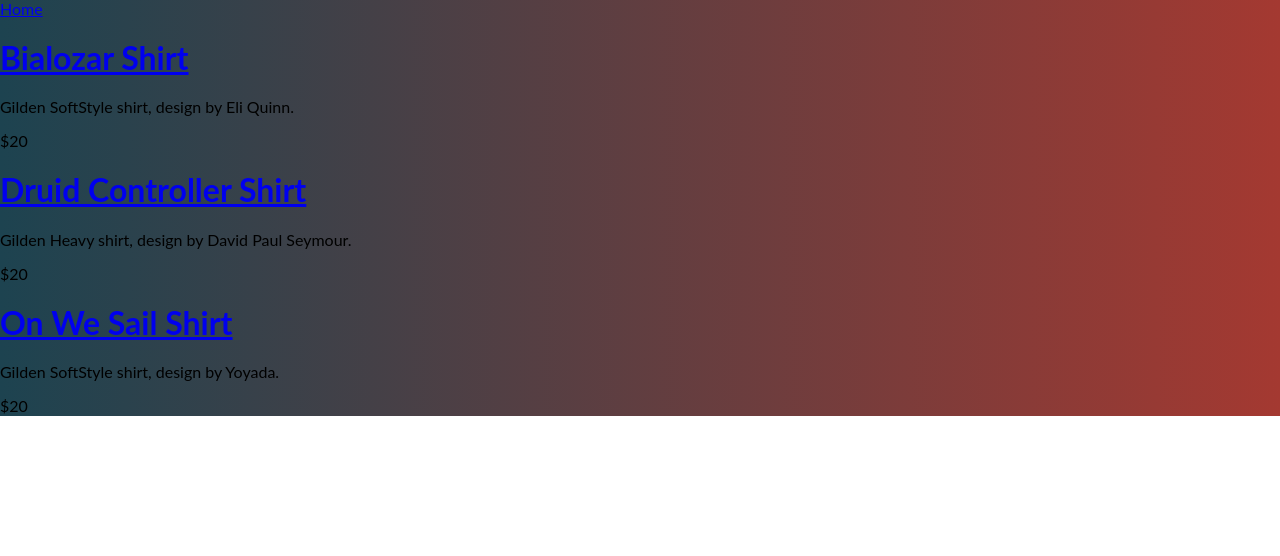
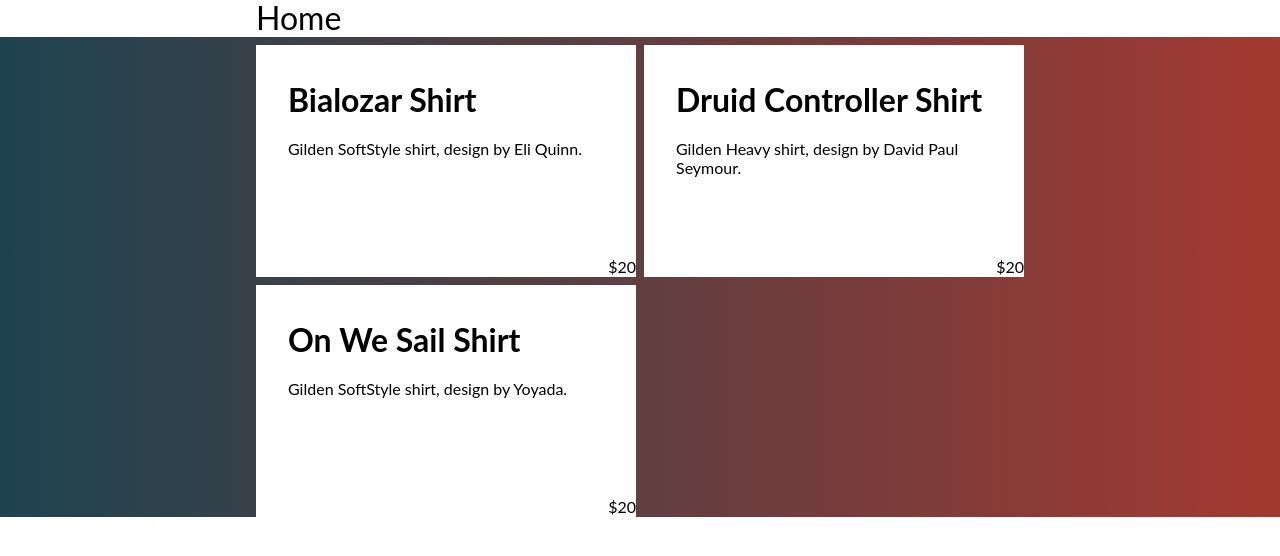
Before and after one commit to JMars1989/next-store, a Next.js app: page / in a window 1280 px wide. Shown: the top 556 px of the page. Built offline with nearby package versions, Linux system fonts and the light colour scheme.

Commit message:
Add NavBar and style cards

```diff
--- /dev/null
+++ b/components/NavBar.js
@@ -0,0 +1,28 @@
+import Link from "next/link";
+import styled from 'styled-components';
+import UnstyledLink from "./styled/UnstyledLink";
+
+const Nav = styled.nav`
+    background: white;
+`
+const NavContainer = styled.div`
+    background: white;
+    width: 100%;
+    max-width: 768px;
+    margin: 0 auto;
+    font-size: 2rem;
+`
+
+const NavBar = () => {
+    return (
+        <Nav>
+            <NavContainer>
+                <Link href="/">
+                    <UnstyledLink> Home</UnstyledLink>
+                </Link>
+            </NavContainer>
+        </Nav>
+    )
+}
+
+export default NavBar;
--- /dev/null
+++ b/components/styled/UnstyledLink.js
@@ -0,0 +1,12 @@
+import styled from "styled-components";
+
+const UnstyledLink = styled.a`
+    text-decoration: none;
+    color: inherit;
+
+    &:hover {
+        cursor: pointer;
+    }
+`
+
+export default UnstyledLink;
--- a/pages/_app.js
+++ b/pages/_app.js
@@ -1,6 +1,6 @@
-import Link from "next/link";
 import styled from "styled-components";
 import { Normalize } from "styled-normalize";
+import NavBar from '../components/NavBar';
 
 const Container = styled.div`
 @import url('https://fonts.googleapis.com/css2?family=Lato:wght@400;700&display=swap');
@@ -8,16 +8,23 @@
     ${'' /* from uiGradients */}
     background: linear-gradient(to right, #1d4350, #a43931);
     font-family: 'Lato', sans-serif;
+    ${'' /* color: #EEEFF0; */}
+`
+
+const Page = styled.div`
+    width: 100%;
+    max-width: 768px;
+    margin: 0 auto;
 `
 
 const MyApp = ({ Component, pageProps }) => {
     return (
         <Container>
             <Normalize />
-            <Link href="/">
-                <a> Home</a>
-            </Link>
-            <Component {...pageProps} />
+            <NavBar />
+            <Page>
+                <Component {...pageProps} />
+            </Page>
         </Container>
     )
 }
--- a/pages/index.js
+++ b/pages/index.js
@@ -2,23 +2,51 @@
 import fs from 'fs';
 import matter from 'gray-matter'
 import styled from "styled-components";
+import Product from './products/[product]';
+import UnstyledLink from '../components/styled/UnstyledLink';
 
 const Container = styled.div`
-    ${'' /* background: blue; */}
+    background: white;
+    padding: 1rem 2rem;
+    min-height: 200px;
+    position: relative;
 `
 
+const ProductsContainer = styled.div`
+    display: grid;
+    grid-template-columns: 1fr 1fr;
+    grid-gap: 0.5rem;
+    margin: 0.5rem 0;
+`
+const Price = styled.div`
+    position: absolute;
+    bottom: 0;
+    right: 0;
+`
+
+const renderProduct = (product) => {
+    return (
+        <Link href={product.slug}>
+            <UnstyledLink>
+                <Container>
+                    <h1>{product.name}</h1>
+
+                    <p>{product.description}</p>
+                    <Price>${product.price / 100}</Price>
+                </Container>
+            </UnstyledLink>
+        </Link>
+    )
+}
+
 const HomePage = (props) => {
-    return props.products.map((product) => {
-        return (
-            <Container>
-                <Link href={product.slug}>
-                    <a><h1>{product.name}</h1></a>
-                </Link>
-                <p>{product.description}</p>
-                <p>${product.price / 100}</p>
-            </Container>
-        );
-    });
+    return <ProductsContainer>
+        {props.products.map((product) => {
+            return (
+                renderProduct(product)
+            );
+        })}
+    </ProductsContainer>;
 };
 
 export const getStaticProps = async () => {
```
